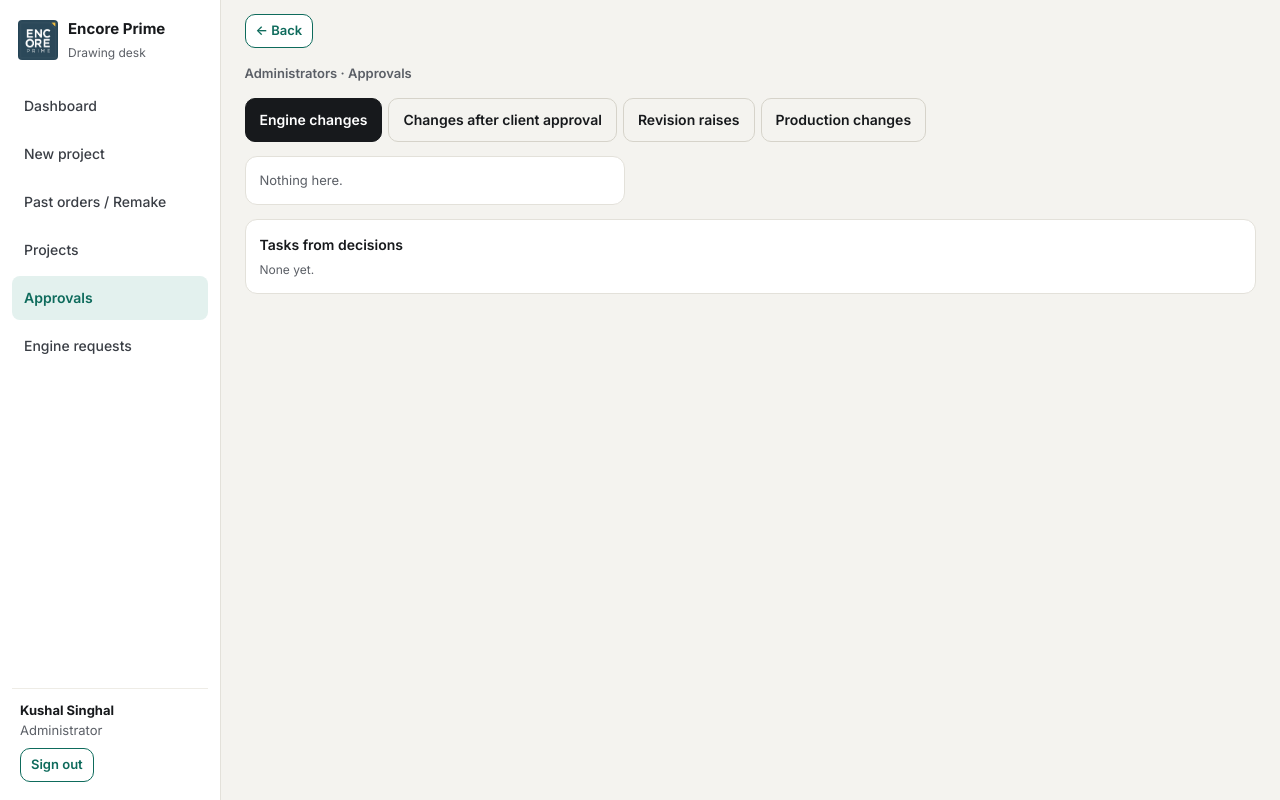
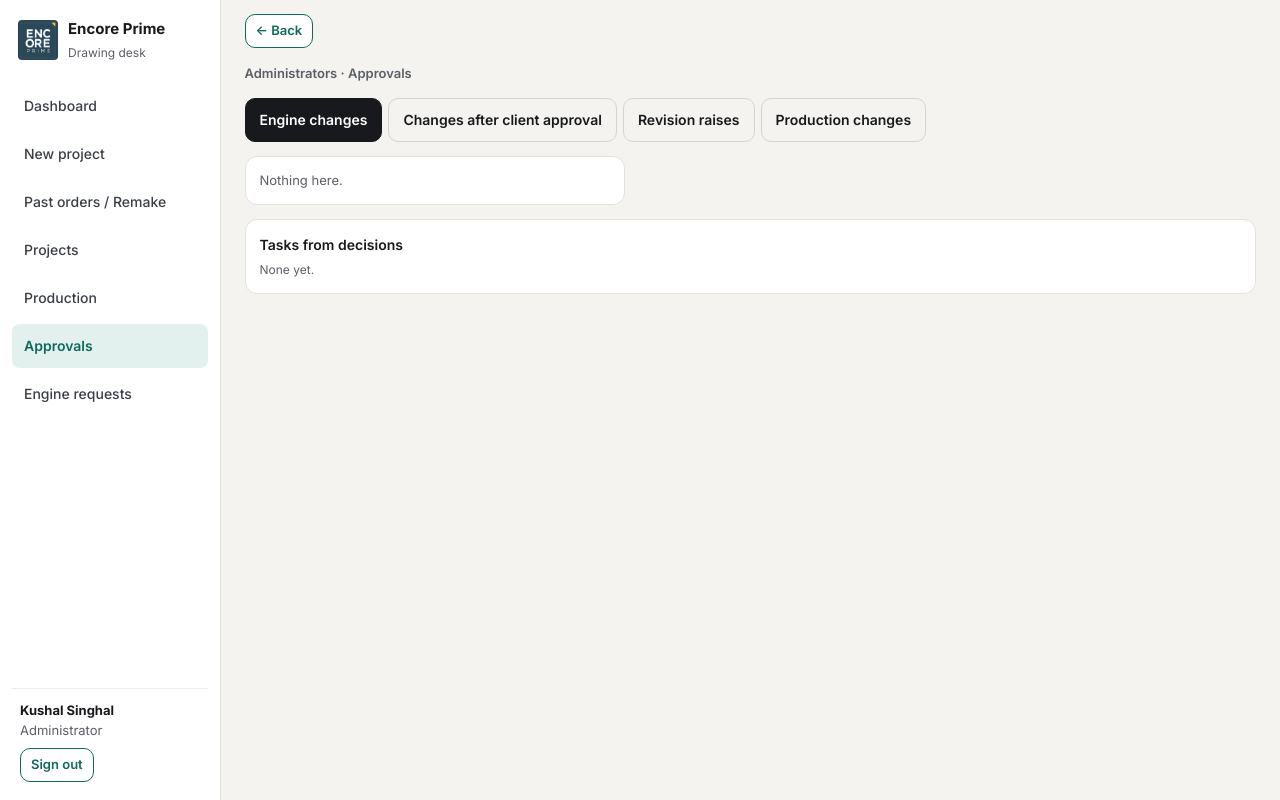
Before and after one commit to kushal881/encore-desk, a FastAPI app: page /approvals in a window 1280 px wide. Run offline with FastAPI, Linux system fonts and the light colour scheme; the visitor is signed in with stand-in values (Sample User, id 1).

Commit message:
Roles: designer, sales coordinator, salesperson, production (decision 8, Kushal 28-Nov-2026)
Who sees what: the administrator everything; designers and the sales coordinator everything
but the administrator's controls, production included; a salesperson everything but the
administrator's controls and the production drawings (production sheets and sets, BOM, cut
lists, production previews, the viewer's production switch); production only production,
with its own Production home page (products in production, P number, release state, stop
alerts waiting). Checked on every address, so hidden links cannot be typed in; a page not
for the role says so plainly. Role mailboxes: an unlisted design@ / production@ / sales@
account is added with that role at its first sign-in; listed people keep their role.
Tests: tests/test_roles.py, tests/test_auth.py.

Co-Authored-By: Claude Opus 5.5 <noreply@anthropic.com>
Claude-Session: https://claude.ai/code/session_01BGvhtzVS23fxymWEfaFpbz

```diff
--- a/desk/app.py
+++ b/desk/app.py
@@ -38,6 +38,19 @@ User = Depends(auth.current_user)
 @app.exception_handler(auth.NotSignedIn)
 def _to_login(request: Request, exc):
     return RedirectResponse("/login", status_code=303)
+
+
+@app.exception_handler(auth.NotAllowed)
+def _not_for_role(request: Request, exc):
+    """A page this role does not see (Kushal 28-Nov-2026): production sees production only; sales does not see production."""
+    prod = str(exc) == "production"
+    text = ("Production users see the production drawings, bills of material and cut lists only." if prod
+            else "Production drawings, bills of material and cut lists are not shown to sales. Ask the sales coordinator if you need them.")
+    link = '<a href="/production">Open Production</a>' if prod else '<a href="/">Back to the dashboard</a>'
+    return HTMLResponse('<!doctype html><html lang="en"><head><meta charset="utf-8"><meta name="viewport" content="width=device-width, initial-scale=1">'
+                        '<title>Not shown for your role · Encore drawing desk</title></head><body style="font-family:Inter,system-ui,sans-serif;background:#F4F3EF;'
+                        'color:#17191C;padding:40px"><div style="max-width:560px;background:#fff;border:1px solid #E3E1DA;border-radius:12px;padding:20px">'
+                        '<h1 style="font-size:20px;margin:0 0 8px">Not shown for your role</h1><p>%s</p><p>%s</p></div></body></html>' % (text, link), status_code=403)
 
 
 @app.exception_handler(portal.PortalSignIn)
@@ -304,12 +317,15 @@ def ctx(user, **kw):
         tasks = len(s.scalars(select(db.Task).where(db.Task.assignee == user.name, db.Task.status == "open")).all())
     lv = auth.level(user)
     return dict(user=user.name, role=auth.ROLES.get(user.role, user.role) if lv != "admin2" else "Secondary administrator", is_admin=user.role == "admin",
+                sees_production=auth.sees_production(user), sees_client=auth.sees_client(user), is_production=user.role == "production",
                 is_approver=lv in ("admin", "admin2"), approvals_waiting=waiting + ch_waiting, my_tasks=tasks, engine_version=engines.version(), requests_waiting=waiting, **kw)
 
 
 @app.get("/", response_class=HTMLResponse)
 def home(request: Request, show: str = "active", focus: str = "", user=User):
     """The dashboard: every project the desk holds, where each stands, and what is waiting."""
+    if user.role == "production":                                       # production's own home page
+        return RedirectResponse("/production", status_code=303)
     rows, items, count = [], [], dict(active=0, pending=0, with_client=0, approved=0, production=0, completed=0)
     titles = dict(active="All drawings of active projects", pending="Drawings pending", with_client="Drawings waiting for client approval", approved="Drawings approved, not yet released", production="Drawings in production")
     focus = focus if focus in titles else ""
--- a/desk/auth.py
+++ b/desk/auth.py
@@ -14,7 +14,47 @@ DOMAIN = os.environ.get("DESK_DOMAIN", "encoreprimefurniture.com")
 ON_SERVER = bool(os.environ.get("RAILWAY_ENVIRONMENT") or os.environ.get("RAILWAY_PROJECT_ID"))
 DEV = os.environ.get("DESK_DEV_LOGIN") == "1" and not ON_SERVER           # pick-a-user sign-in for building; never on the server
 DEFAULT_USERS = "kushal@encoreprimefurniture.com|Kushal Singhal|admin;sushil@encoreprimefurniture.com|Sushil Singhal|drawing;info@encoreprimefurniture.com|Anchal Dawar|coordinator"
-ROLES = {"admin": "Administrator", "drawing": "Drawing user", "coordinator": "Sales coordinator"}
+ROLES = {"admin": "Administrator", "drawing": "Designer", "coordinator": "Sales coordinator", "sales": "Salesperson", "production": "Production"}
+# roles by email (Kushal 28-Nov-2026): design@encore... -> Designer, production@encore... -> Production, sales@encore... -> Salesperson.
+# An account not on the user list whose address starts with one of these words is added with that role at its first sign-in;
+# people already on the list keep the role the administrator gave them.
+PREFIX_ROLES = (("design", "drawing"), ("production", "production"), ("sales", "sales"))
+
+# What each role sees (Kushal 28-Nov-2026): the administrator everything; designers and the sales coordinator everything but
+# the administrator's controls, production included; a salesperson everything but the administrator's controls and the
+# production drawings; production only what is about production.
+PRODUCTION_PATHS = (r"^/orders/[^/]+/production(/|$)", r"^/production$", r"^/sets/", r"^/production-files/", r"^/prodpreview/", r"^/prodchange/",
+                    r"^/orders/[^/]+/sets/", r"^/orders/[^/]+/bom$", r"^/orders/[^/]+/view/\d+/production$")
+PRODUCTION_ALSO = (r"^/$", r"^/photos/", r"^/tasks/\d+/done$", r"^/static/")       # what production users also reach
+
+
+def role_for_email(email):
+    """The role an unlisted @DOMAIN account gets from the start of its address, or None."""
+    local = (email or "").lower().split("@")[0]
+    return next((role for word, role in PREFIX_ROLES if local.startswith(word)), None)
+
+
+def sees_production(user):
+    return user.role != "sales"
+
+
+def sees_client(user):
+    return user.role != "production"
+
+
+def allowed(user, path, query=""):
+    """Whether this user may open this address (checked on every request, so a hidden link cannot be typed in)."""
+    import re as _re
+    prod = any(_re.search(p, path) for p in PRODUCTION_PATHS) or (_re.search(r"^/orders/[^/]+/view/\d+$", path) and "mode=prod" in (query or ""))
+    if user.role == "production":
+        return prod or any(_re.search(p, path) for p in PRODUCTION_ALSO)
+    if user.role == "sales":
+        return not prod
+    return True
+
+
+class NotAllowed(Exception):
+    pass
 
 
 # secondary administrators (decision 8): approve requests and day-to-day changes, but no engine changes, no role changes and
@@ -55,6 +95,8 @@ def current_user(request: Request):
         with db.Session() as s:
             u = s.get(db.User, uid)
             if u and u.active:
+                if not allowed(u, request.url.path, request.url.query):
+                    raise NotAllowed(u.role)
                 return u
     raise NotSignedIn()
 
@@ -128,6 +170,9 @@ def callback(request: Request, code: str = "", state: str = ""):
         return RedirectResponse("/login?error=notlisted")
     with db.Session() as s:
         u = s.scalar(select(db.User).where(db.User.email == email, db.User.active == True))       # noqa: E712
+        if u is None and role_for_email(email) and s.scalar(select(db.User).where(db.User.email == email)) is None:
+            u = db.User(email=email, name=(who.get("name") or email.split("@")[0]).strip()[:120], role=role_for_email(email))
+            s.add(u); s.commit()                                         # a role mailbox (design@, production@, sales@)
         if u is None:
             return RedirectResponse("/login?error=notlisted")
         request.session.clear()
--- a/desk/production.py
+++ b/desk/production.py
@@ -364,3 +364,26 @@ def prodchange_page(cid: int, n: int, user=User):
     if pc is None or not pc.files:
         raise HTTPException(404)
     return _pdf_page(pc.files[0]["pdf"], n)
+
+
+@router.get("/production", response_class=HTMLResponse)
+def production_home(request: Request, user=User):
+    """Production's home page: every product of the orders released to production, with its production drawing (P),
+    whether it is released to the shop floor, and the stop alerts waiting for this person."""
+    from .app import stage_of
+    rows = []
+    with db.Session() as s:
+        for o in s.scalars(select(db.Order).order_by(db.Order.id.desc())):
+            st, _ = stage_of(o.steps, any(l.revisions for l in o.lines))
+            if st not in ("production", "completed"):
+                continue
+            for l in o.lines:
+                if not l.revisions or l.cancelled_at:
+                    continue
+                r = l.revisions[-1]
+                ps = next((x for x in reversed(l.sets) if x.kind == "PRODUCTION" and x.revision_id == r.id and x.files), None)
+                rows.append(dict(ref=o.source_ref, no=l.no, name=l.name.split("(")[0].strip(), done=st == "completed", ps=ps,
+                                 job=header_value((ps.details.get("job_order") if ps else o.job_order) or "", "Job no. not set"),
+                                 deadline=header_value((ps.details.get("deadline") if ps else o.delivery_date) or "", "Deadline not set")))
+        alerts = list(s.scalars(select(db.Task).where(db.Task.assignee == user.name, db.Task.status == "open").order_by(db.Task.id.desc())))
+    return T.TemplateResponse(request, "production_home.html", ctx(user, rows=rows, alerts=alerts, nav="production", hide_back=True))
--- a/desk/templates/_sets.html
+++ b/desk/templates/_sets.html
@@ -1,3 +1,4 @@
+{% if sees_production %}
     {% if o.stage in ('production', 'completed') or prod_sets or vendor_sets %}
     <span id="sets"></span>
     {% for kind, title, sets in (('production', 'Production drawings', prod_sets), ('vendor', 'Subcontractor drawings', vendor_sets)) %}
@@ -46,3 +47,4 @@
       {% endif %}
     </div>
     {% endif %}
+{% endif %}
--- a/desk/templates/base.html
+++ b/desk/templates/base.html
@@ -96,13 +96,17 @@ td{padding:10px 12px;border-bottom:1px solid #F1EFE9;vertical-align:top}
 <div class="shell">
 <nav class="sidenav" aria-label="Main">
   <a class="brand" href="/"><img src="/static/encore-logo.png" alt="Encore Prime logo"><span><b style="display:block;font-size:15px">Encore Prime</b><span class="sub small">Drawing desk</span></span></a>
+  {% if is_production %}<a href="/production" class="item {{ 'on' if nav == 'production' }}">Production{% if my_tasks %}<span class="count" style="margin-left:auto">{{ my_tasks }}</span>{% endif %}</a>
+  {% else %}
   <a href="/" class="item {{ 'on' if nav == 'dash' }}">Dashboard</a>
   <a href="/new" class="item {{ 'on' if nav == 'new' }}">New project</a>
   <a href="/new#remake" class="item">Past orders / Remake</a>
   <a href="/projects" class="item {{ 'on' if nav == 'projects' }}">Projects</a>
+  {% if sees_production %}<a href="/production" class="item {{ 'on' if nav == 'production' }}">Production</a>{% endif %}
   {% if not is_admin %}<a href="/my-requests" class="item {{ 'on' if nav == 'mine' }}">My requests{% if my_tasks %}<span class="count" style="margin-left:auto">{{ my_tasks }}</span>{% endif %}</a>{% endif %}
   {% if is_approver %}<a href="/approvals" class="item {{ 'on' if nav == 'appr' }}">Approvals{% if approvals_waiting %}<span class="count" style="margin-left:auto">{{ approvals_waiting }}</span>{% endif %}</a>{% endif %}
   {% if is_admin %}<a href="/engine-requests" class="item {{ 'on' if nav == 'eng' }}">Engine requests{% if requests_waiting %}<span class="count" style="margin-left:auto">{{ requests_waiting }}</span>{% endif %}</a>{% endif %}
+  {% endif %}
   <div class="me"><div><b>{{ user }}</b><div class="sub">{{ role }}</div></div>
     <form method="post" action="/logout"><button class="sm">Sign out</button></form></div>
 </nav>
--- a/desk/templates/view.html
+++ b/desk/templates/view.html
@@ -30,7 +30,8 @@
       </div>
       <nav class="seg" aria-label="Which drawing">
         <a class="{{ 'on' if mode == 'client' }}" href="{{ url(mode='client', s=1) }}" {% if mode == 'client' %}aria-current="page"{% endif %}>Client drawing</a>
-        {% if sh.failed %}<span class="off" title="There is no drawing yet">Production drawing</span>
+        {% if not sees_production %}
+        {% elif sh.failed %}<span class="off" title="There is no drawing yet">Production drawing</span>
         {% else %}<a class="{{ 'on' if mode == 'prod' }}" href="{{ url(mode='prod', s=1) }}" {% if mode == 'prod' %}aria-current="page"{% endif %}>Production drawing</a>{% endif %}
       </nav>
     </div>
```
Also changed, not shown: desk/templates/production_home.html (added, +32 -0 lines), tests/test_auth.py (+21 -0 lines), tests/test_roles.py (added, +86 -0 lines).
